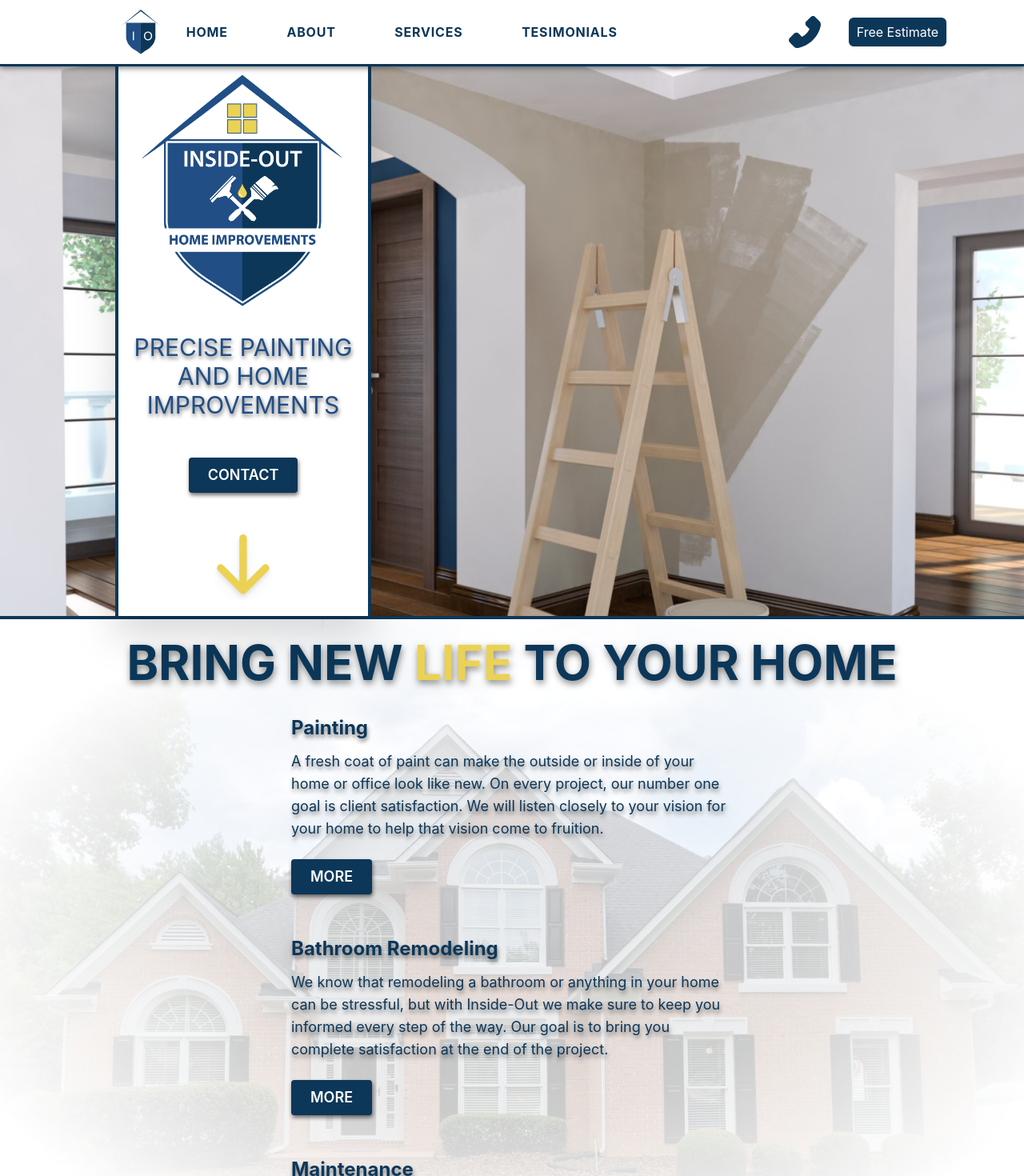
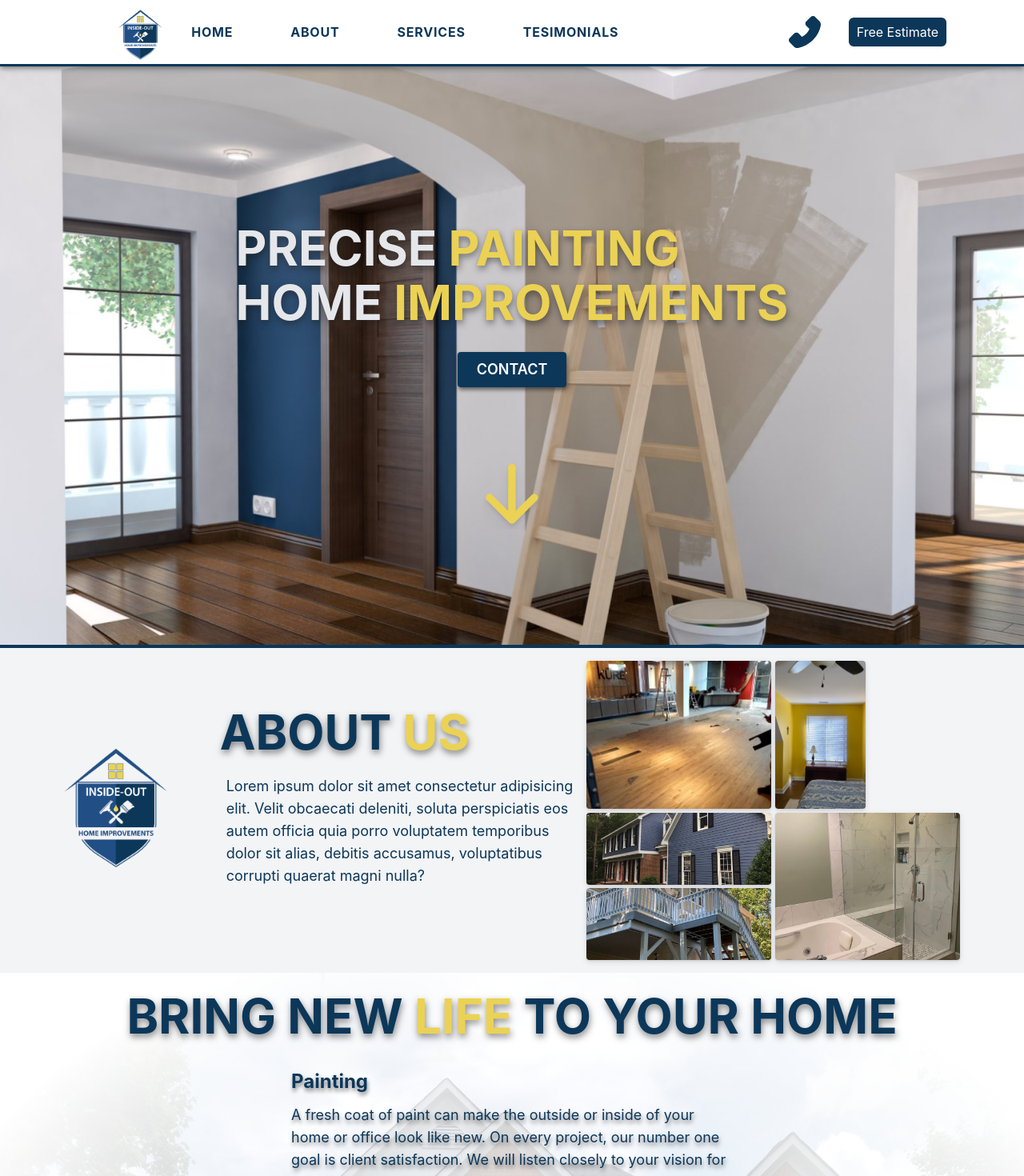
Before and after one commit to AaronTheDesigner/inside-out, a Next.js app: page / in a window 1280 px wide. Shown: the top 1470 px of the page at 80% size. Built offline with nearby package versions, Linux system fonts and the light colour scheme.

Commit message:
logo rework

```diff
--- a/pages/components/FullNav.js
+++ b/pages/components/FullNav.js
@@ -1,19 +1,21 @@
 import React from 'react'
 import Link from 'next/link'
+import Image from 'next/image'
 
 const FullNav = () => {
   return (
     <div className="fullnav flex primary-dark justify-between w-0 -translate-y-full invisible sm:w-full sm:translate-y-0 sm:visible sm:py-1 lg:py-3 px-4 sm:px-10 md:px-15 lg:px-36">
         <div className="flex items-center w-0 sm:w-8/12 lg:justify-between sm:gap-x-5 lg:gap-x-0">
-            <div className="sm:h-10 md:h-10 lg:h-14 lg:w-1/12">
-                <svg width="64" height="74" viewBox="0 0 64 74" fill="none" xmlns="http://www.w3.org/2000/svg" className='sm:h-full md:h-full logo'>
-                    <path d="M31.9489 21.709H56.1153V47.7186C54.1226 55.6999 51.5768 59.3688 44.9537 64.717C39.7316 67.7671 36.8814 69.6659 31.9489 73.421V21.709Z" fill="#0C3759"/>
-                    <path d="M31.9489 21.709H7.78245V47.7186C9.77514 55.6999 12.3209 59.3688 18.9441 64.717C24.1661 67.7671 27.0163 69.6659 31.9489 73.421V21.709Z" fill="#214E85"/>
-                    <path d="M31.9489 2.7648V0L64 26.8288L31.9489 2.7648Z" fill="#0C3759"/>
-                    <path d="M32.0511 2.7648V0L-4.95911e-05 26.8288L32.0511 2.7648Z" fill="#214E85"/>
-                    <path d="M18.8608 50.563V36.4894H20.7232V50.563H18.8608Z" fill="white"/>
-                    <path d="M37.2287 43.7086C37.2287 41.3726 37.8559 39.5454 39.1103 38.227C40.3647 36.9022 41.9839 36.2398 43.9679 36.2398C45.2671 36.2398 46.4383 36.5502 47.4815 37.171C48.5247 37.7918 49.3183 38.659 49.8623 39.7726C50.4127 40.8798 50.6879 42.1374 50.6879 43.5454C50.6879 44.9726 50.3999 46.2494 49.8239 47.3758C49.2479 48.5022 48.4319 49.3566 47.3759 49.939C46.3199 50.515 45.1807 50.803 43.9583 50.803C42.6335 50.803 41.4495 50.483 40.4063 49.843C39.3631 49.203 38.5727 48.3294 38.0351 47.2222C37.4975 46.115 37.2287 44.9438 37.2287 43.7086ZM39.1487 43.7374C39.1487 45.4334 39.6031 46.771 40.5119 47.7502C41.4271 48.723 42.5727 49.2094 43.9487 49.2094C45.3503 49.2094 46.5023 48.7166 47.4047 47.731C48.3135 46.7454 48.7679 45.347 48.7679 43.5358C48.7679 42.3902 48.5727 41.3918 48.1823 40.5406C47.7983 39.683 47.2319 39.0206 46.4831 38.5534C45.7407 38.0798 44.9055 37.843 43.9775 37.843C42.6591 37.843 41.5231 38.2974 40.5695 39.2062C39.6223 40.1086 39.1487 41.619 39.1487 43.7374Z" fill="white"/>
-                </svg>
+            <div className="sm:h-10 md:h-10 lg:h-14 lg:w-16">
+                <Image
+                    src='/assets/logo.png'
+                    layout='responsive'
+                    // sizes="10vh"
+                    width={80}
+                    height={80}
+                    objectFit='contain'
+                    className=''
+                />
             </div>
             <div className="w-0 sm:w-11/12">
                 <ul className='flex gap-x-10 justify-evenly uppercase tracking-wider navlinks sm:text-xs md:font-bold md:text-xs lg:text-base'>
--- a/pages/components/GalleryTwo.js
+++ b/pages/components/GalleryTwo.js
@@ -1,5 +1,6 @@
 import React from 'react'
 import pic from '../../public/assets/house.jpg'
+import Image from 'next/image'
 import { useInView } from 'react-intersection-observer'
 import { motion } from 'framer-motion'
 
@@ -11,18 +12,25 @@ const GalleryTwo = () => {
 
 
   return (
-    <div className='flex flex-col lg:flex-row bg-primary-dark justify-center items-center py-4 px-10 sm:px-10 md:px-20 lg:px-20'>
+    <div className='flex flex-col lg:flex-row bg-gray-100 justify-center items-center py-4 px-10 sm:px-10 md:px-20 lg:px-20'>
+        <div className='w-1/5'>
+            <Image
+                src='/assets/logo.png'
+                height={150}
+                width={130}
+            />
+        </div>
         <div className='flex flex-col h-full mb-6 lg:w-1/2'>
         <motion.h1
-            className="m-2 text-3xl header-shadow text-center uppercase font-bold text-gray-200 md:text-4xl lg:text-6xl lg:text-left lg:w-full"
+            className="primary-dark m-2 text-3xl header-shadow text-center uppercase font-bold text-gray-200 md:text-4xl lg:text-6xl lg:text-left lg:w-full"
             ref={ref}
             style={{
 
             }}
         >
-            see the <motion.span ref={ref} style={{ color: inView ? '#EBD254' : 'text-gray-200', transition: '1s 1s' }}>results</motion.span>
+            about <motion.span ref={ref} style={{ color: inView ? '#EBD254' : 'text-gray-200', transition: '1s 1s' }}>us</motion.span>
         </motion.h1>
-            <p className='text-white text-center p-4 text-xs sm:text-sm md:text-base lg:text-lg lg:text-left'>
+            <p className='primary-dark text-center p-4 text-xs sm:text-sm md:text-base lg:text-lg lg:text-left'>
                 Lorem ipsum dolor sit amet consectetur adipisicing elit. Velit obcaecati deleniti, soluta perspiciatis eos autem officia quia porro voluptatem temporibus dolor sit alias, debitis accusamus, voluptatibus corrupti quaerat magni nulla?
             </p>
         </div>
--- a/pages/components/Hero.js
+++ b/pages/components/Hero.js
@@ -10,28 +10,28 @@ const Hero = () => {
     threshold: 1
   })
   return (
-    <div className="hero grid place-items-center md:place-items-start border-b-4 border-blue-900">
+    <div className="hero grid place-items-center border-b-4 border-blue-900">
         <div className="h-14 sm:h-12 lg:h-20"></div>
-        <div className="poster flex flex-col border-x-4 md:ml-36 border-blue-900 gap-y-6 justify-center items-center bg-white w-4/5 sm:w-6/12 md:w-4/12 lg:w-3/12 drop-shadow-2xl">
-          <div className="w-full">
-            <div className="w-full">
-                <Image
-                  src='/assets/logo-original.jpg'
-                  layout='responsive'
-                  // sizes="10vh"
-                  width={100}
-                  height={100}
-                  objectFit='contain'
-                  className='logoimage'
-                />
-            </div>
+        <div className="flex flex-col h-full items-center">
+          <div className=" mt-48 moto">
+            <motion.h1
+              className="m-2 text-3xl header-shadow text-center uppercase font-bold text-gray-200 md:text-4xl lg:text-6xl lg:text-left lg:w-full"
+              ref={ref}
+              style={{
 
+              }}
+            >
+                precise <motion.span ref={ref} style={{ color: inView ? '#EBD254' : 'text-gray-200', transition: '1s 1s' }}>painting</motion.span>
+            </motion.h1>
+            <motion.h1
+              className="m-2 text-3xl header-shadow text-center uppercase font-bold text-gray-200 md:text-4xl lg:text-6xl lg:text-left lg:w-full"
+              ref={ref}
+              style={{
 
-          </div>
-          <div className="text-center capitalize">
-            <p className="moto px-2 primary-light uppercase text-xl md:text-2xl lg:text-3xl text-shadow">
-              Precise Painting and Home Improvements
-            </p>
+              }}
+            >
+                home <motion.span ref={ref} style={{ color: inView ? '#EBD254' : 'text-gray-200', transition: '1s 1s' }}>improvements</motion.span>
+            </motion.h1>
           </div>
           <div className='topcta mt-6'>
               <Button
@@ -39,7 +39,7 @@ const Hero = () => {
                 href='#contact'
               />
           </div>
-          <div className='topscroll mt-7 mb-5'>
+          <div className=' mb-36 topscroll mt-24'>
               <a href="#services">
                 <svg width="72" height="82" viewBox="0 0 72 90" fill="none">
                   <path  className='drop-shadow-lg hover:fill-blue-900' fillRule="evenodd" clipRule="evenodd" d="M35.8775 0C37.2366 0 38.54 0.539895 39.501 1.50091C40.462 2.46193 41.0019 3.76535 41.0019 5.12443V64.496L62.9959 42.4918C63.4724 42.0153 64.038 41.6374 64.6605 41.3795C65.283 41.1217 65.9502 40.9889 66.624 40.9889C67.2978 40.9889 67.965 41.1217 68.5875 41.3795C69.2101 41.6374 69.7757 42.0153 70.2521 42.4918C70.7286 42.9682 71.1065 43.5338 71.3644 44.1563C71.6222 44.7788 71.7549 45.446 71.7549 46.1199C71.7549 46.7937 71.6222 47.4609 71.3644 48.0834C71.1065 48.7059 70.7286 49.2715 70.2521 49.7479L39.5056 80.4945C39.0296 80.9717 38.4641 81.3503 37.8415 81.6087C37.2189 81.867 36.5515 82 35.8775 82C35.2034 82 34.536 81.867 33.9134 81.6087C33.2909 81.3503 32.7254 80.9717 32.2494 80.4945L1.50281 49.7479C1.02636 49.2715 0.648419 48.7059 0.390567 48.0834C0.132715 47.4609 0 46.7937 0 46.1199C0 45.446 0.132715 44.7788 0.390567 44.1563C0.648419 43.5338 1.02636 42.9682 1.50281 42.4918C2.46504 41.5295 3.7701 40.9889 5.1309 40.9889C5.8047 40.9889 6.47191 41.1217 7.09442 41.3795C7.71693 41.6374 8.28255 42.0153 8.759 42.4918L30.753 64.496V5.12443C30.753 3.76535 31.2929 2.46193 32.254 1.50091C33.215 0.539895 34.5184 0 35.8775 0Z" fill="#EBD254"/>
--- a/pages/index.js
+++ b/pages/index.js
@@ -18,8 +18,8 @@ export default function Home() {
   return (
     <Layout>
       <Hero/>
+      <GalleryTwo />
       <Services />
-      <GalleryTwo />
       <References />
     </Layout>
   )
```
